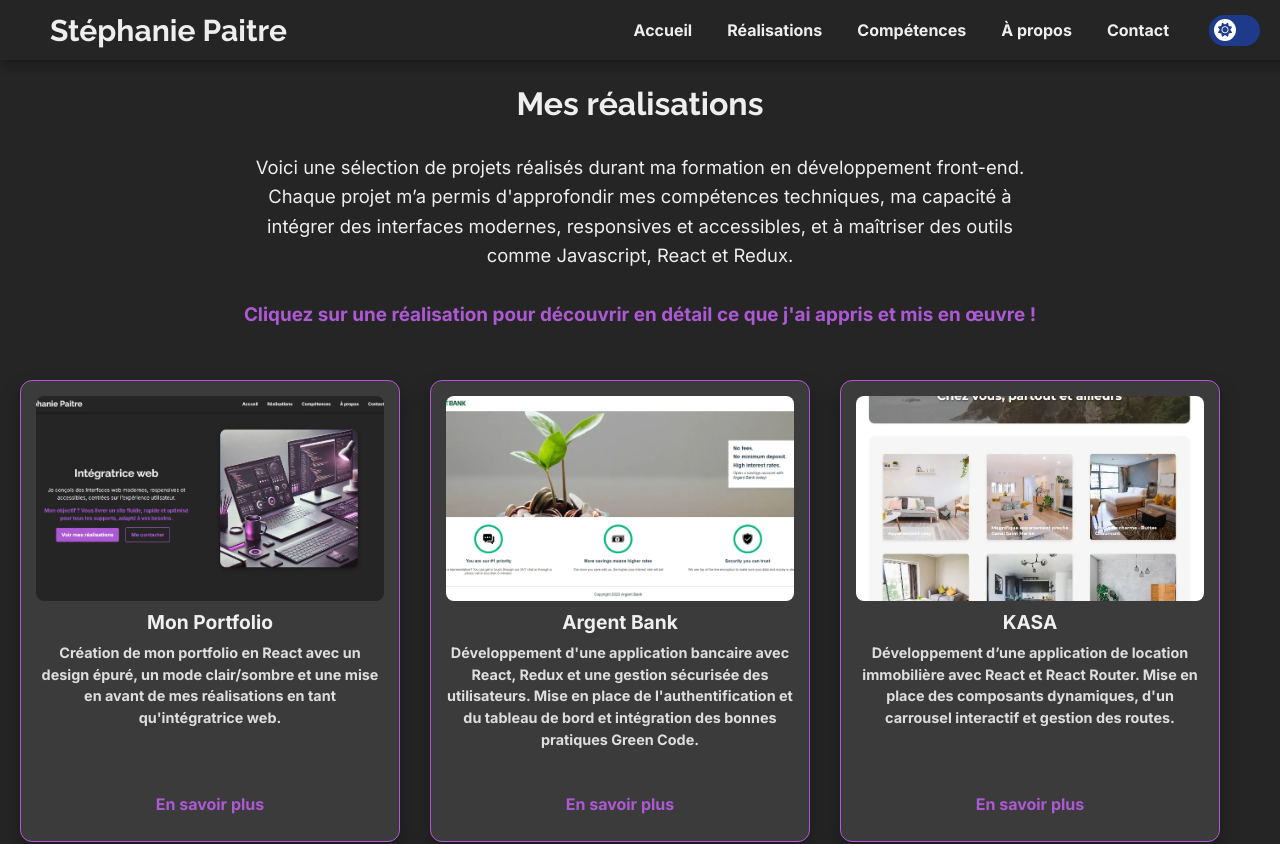
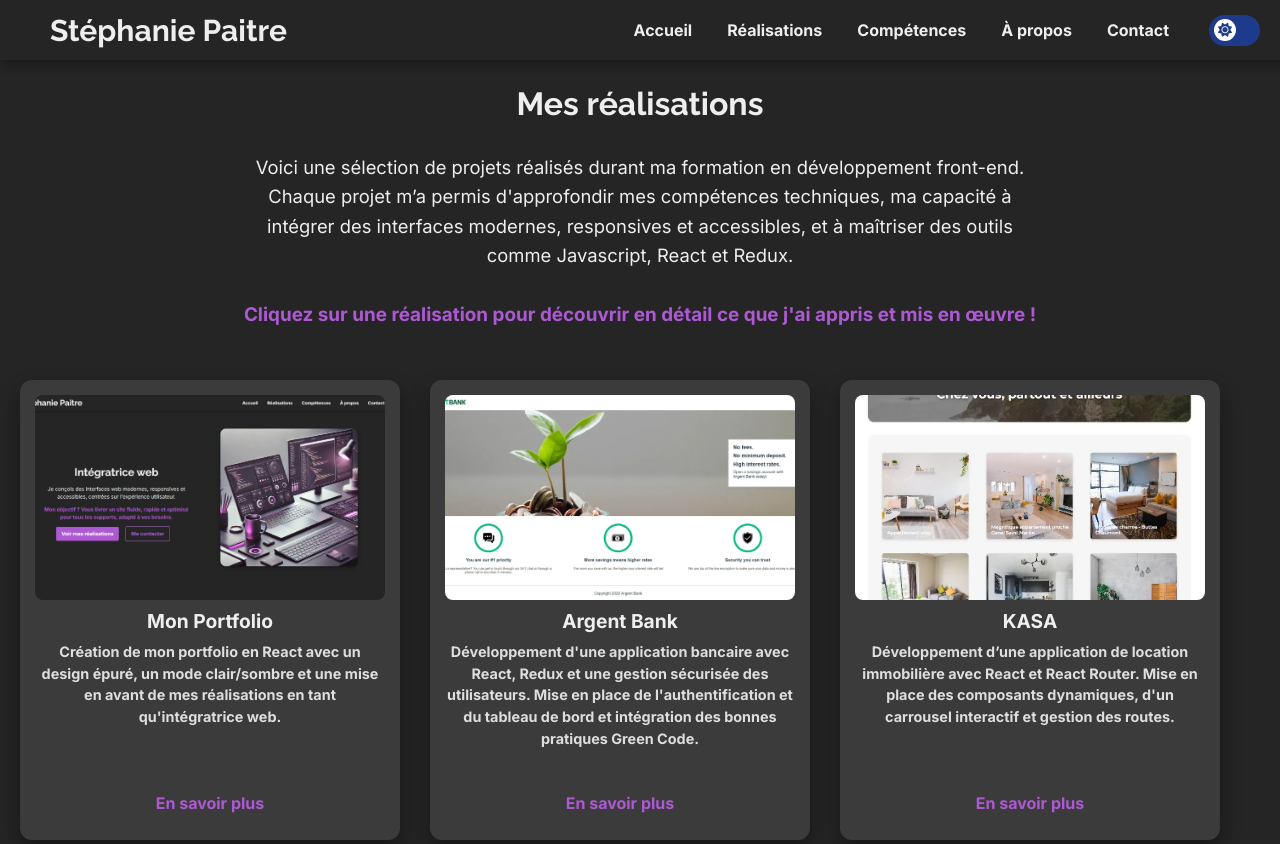
Before and after one commit to pommeverte06/Portfolio_P12, a React (Vite) app: page /portfolio in a window 1280 px wide. Shown: the top 844 px of the page. Built offline with nearby package versions, Linux system fonts and the light colour scheme.

Commit message:
modifs ombres

```diff
--- a/index.html
+++ b/index.html
@@ -4,7 +4,7 @@
     <meta charset="UTF-8" />
     <meta
       name="description"
-      content="Portfolio de Stéphanie Paitre, intégratrice web spécialisée en Javascript, React et développement front-end."
+      content="Portfolio de Stéphanie Paitre, intégratrice web junior spécialisée en Javascript, React et développement front-end."
     />
     <meta name="author" content="Stéphanie Paitre" />
     <meta name="robots" content="index, follow" />
--- a/src/components/ProjectCard/projectcard.css
+++ b/src/components/ProjectCard/projectcard.css
@@ -10,8 +10,8 @@
   align-items: center;
   text-align: center;
   transition: transform 0.3s ease-in-out, box-shadow 0.3s ease-in-out;
-  box-shadow: 0 10px 20px rgba(0, 0, 0, 0.3);
-  border: 1px solid #ad59d4;
+  box-shadow: 0 10px 20px rgba(0, 0, 0, 0.4);
+  /* border: 1px solid #ad59d4; */
 }
 
 .project-card:hover {
--- a/src/pages/Contact/contact.css
+++ b/src/pages/Contact/contact.css
@@ -32,7 +32,7 @@
   background: var(--color-bg-light);
   padding: 25px;
   border-radius: 12px;
-  box-shadow: 0px 4px 15px rgba(0, 0, 0, 0.2);
+  box-shadow: 0px 4px 25px rgba(0, 0, 0, 0.3);
   display: flex;
   flex-direction: column;
   gap: 15px;
```
